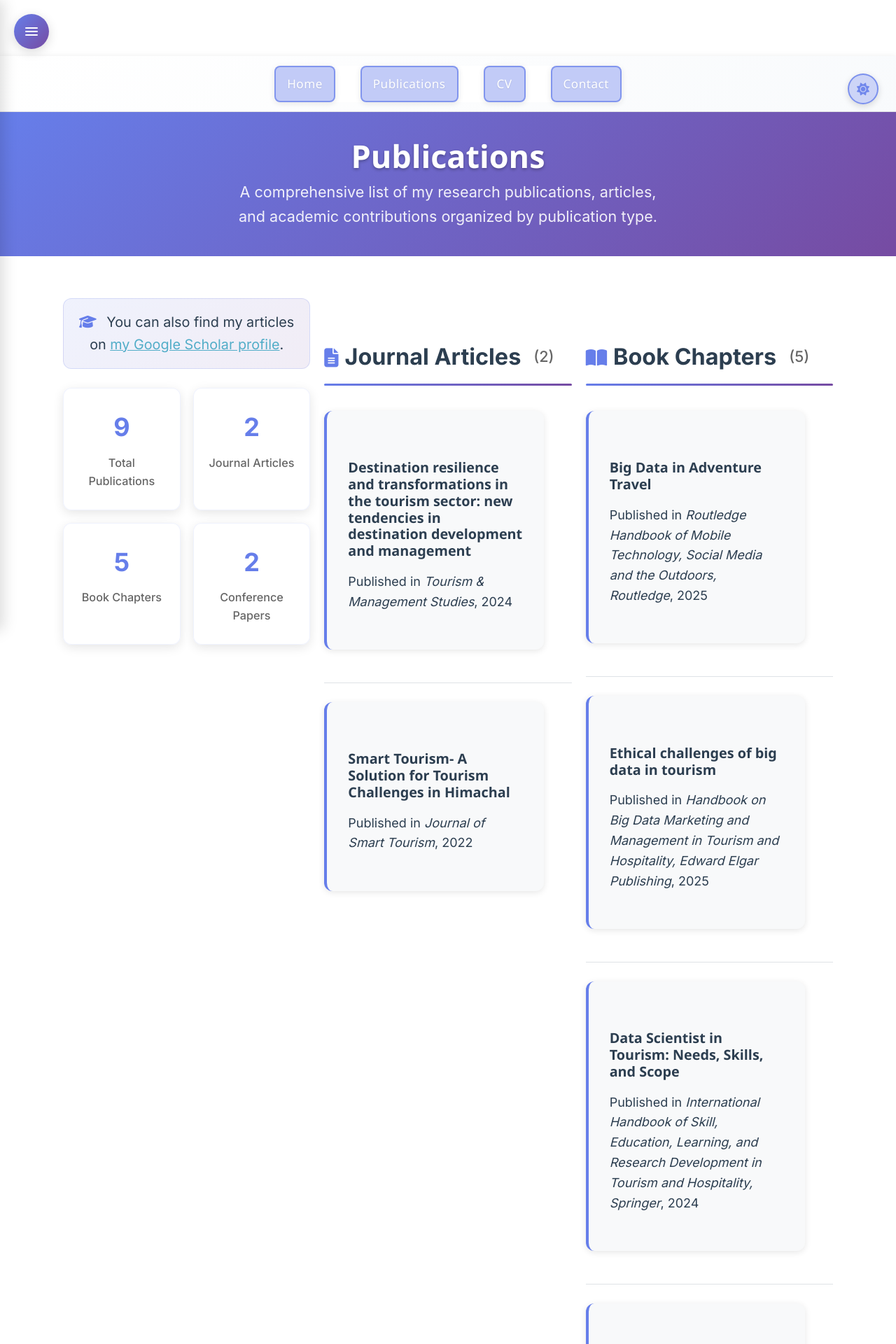
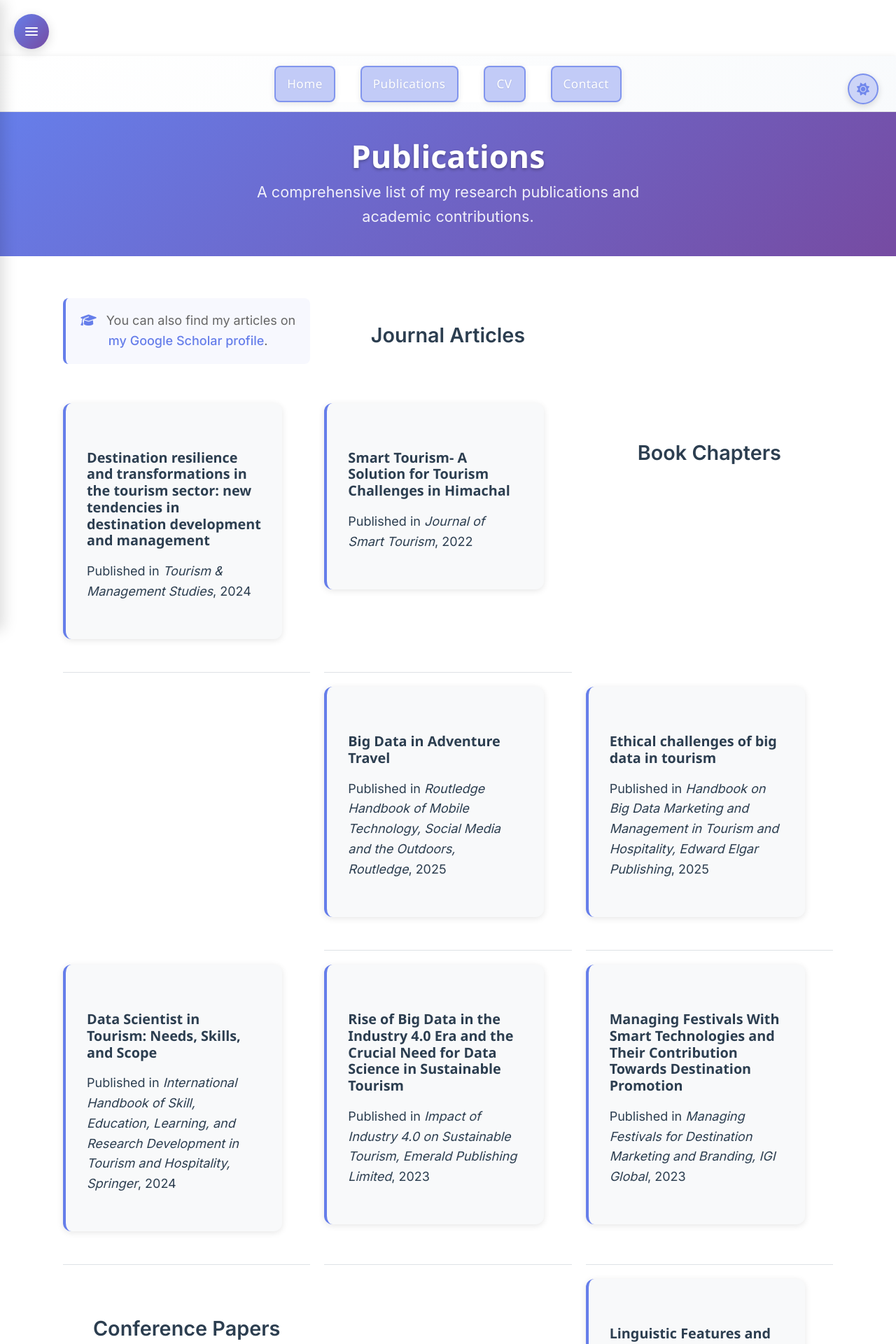
Before and after one commit to sahil-datascience/sahil-datascience.github.io, a Jekyll site: the page built from _pages/publications.html, in a window 1280 px wide. Shown: the top 1920 px of the page at 70% size. Built offline with Jekyll 4.4.1, drawn with Linux system fonts in a browser that asks for light colours; some web fonts are replaced.

Commit message:
Publications Page View

```diff
--- a/_pages/publications.html
+++ b/_pages/publications.html
@@ -3,244 +3,139 @@ layout: archive-modern
 title: "Publications"
 permalink: /publications/
 author_profile: true
-excerpt: "A comprehensive list of my research publications, articles, and academic contributions organized by publication type."
+excerpt: "A comprehensive list of my research publications and academic contributions."
 ---
 
-<div class="publications-intro">
 {% if site.author.googlescholar %}
-    <div class="scholar-link">
+<div class="scholar-note">
   <p><i class="fas fa-graduation-cap"></i> You can also find my articles on <a href="{{site.author.googlescholar}}" target="_blank">my Google Scholar profile</a>.</p>
 </div>
 {% endif %}
 
-  <div class="publication-stats">
-    <div class="stats-grid">
-      {% assign total_pubs = site.publications | size %}
-      {% assign journal_count = site.publications | where: "category", "manuscripts" | size %}
-      {% assign book_chapter_count = site.publications | where: "category", "book_chapters" | size %}
-      {% assign conference_count = site.publications | where: "category", "conferences" | size %}
-      {% assign book_count = site.publications | where: "category", "books" | size %}
-
-      <div class="stat-item">
-        <span class="stat-number">{{ total_pubs }}</span>
-        <span class="stat-label">Total Publications</span>
-      </div>
-      <div class="stat-item">
-        <span class="stat-number">{{ journal_count }}</span>
-        <span class="stat-label">Journal Articles</span>
-      </div>
-      <div class="stat-item">
-        <span class="stat-number">{{ book_chapter_count }}</span>
-        <span class="stat-label">Book Chapters</span>
-      </div>
-      <div class="stat-item">
-        <span class="stat-number">{{ conference_count }}</span>
-        <span class="stat-label">Conference Papers</span>
-      </div>
-    </div>
-  </div>
-</div>
-
 {% include base_path %}
 
-<!-- Enhanced categorized publication display -->
-{% if site.publication_category %}
-  {% for category in site.publication_category %}
-    {% assign category_posts = site.publications | where: "category", category[0] | sort: "date" | reverse %}
-    {% if category_posts.size > 0 %}
-      <div class="publication-category">
-        <h2 class="category-title">
-          <i class="fas fa-{% if category[0] == 'manuscripts' %}file-alt{% elsif category[0] == 'book_chapters' %}book-open{% elsif category[0] == 'conferences' %}users{% elsif category[0] == 'books' %}book{% else %}file{% endif %}"></i>
-          {{ category[1].title }}
-          <span class="category-count">({{ category_posts.size }})</span>
-        </h2>
-        <hr class="category-divider" />
-
-        <div class="publications-list">
-          {% for post in category_posts %}
+<!-- Journal Articles -->
+{% assign journal_articles = site.publications | where: "category", "manuscripts" | sort: "date" | reverse %}
+{% if journal_articles.size > 0 %}
+<h2>Journal Articles</h2>
+<hr class="section-divider" />
+{% for post in journal_articles %}
   {% include archive-single.html %}
 {% endfor %}
-        </div>
-      </div>
 {% endif %}
-  {% endfor %}
-{% else %}
-  <!-- Fallback: display all publications without categories -->
-  <div class="publication-category">
-    <h2 class="category-title">All Publications</h2>
-    <hr class="category-divider" />
-    <div class="publications-list">
-      {% for post in site.publications reversed %}
+
+<!-- Book Chapters -->
+{% assign book_chapters = site.publications | where: "category", "book_chapters" | sort: "date" | reverse %}
+{% if book_chapters.size > 0 %}
+<h2>Book Chapters</h2>
+<hr class="section-divider" />
+{% for post in book_chapters %}
   {% include archive-single.html %}
 {% endfor %}
-    </div>
-  </div>
+{% endif %}
+
+<!-- Conference Papers -->
+{% assign conference_papers = site.publications | where: "category", "conferences" | sort: "date" | reverse %}
+{% if conference_papers.size > 0 %}
+<h2>Conference Papers</h2>
+<hr class="section-divider" />
+{% for post in conference_papers %}
+  {% include archive-single.html %}
+{% endfor %}
+{% endif %}
+
+<!-- Books -->
+{% assign books = site.publications | where: "category", "books" | sort: "date" | reverse %}
+{% if books.size > 0 %}
+<h2>Books</h2>
+<hr class="section-divider" />
+{% for post in books %}
+  {% include archive-single.html %}
+{% endfor %}
+{% endif %}
+
+<!-- Fallback for uncategorized publications -->
+{% assign uncategorized = site.publications | where: "category", nil | sort: "date" | reverse %}
+{% if uncategorized.size > 0 %}
+<h2>Other Publications</h2>
+<hr class="section-divider" />
+{% for post in uncategorized %}
+  {% include archive-single.html %}
+{% endfor %}
 {% endif %}
 
 <style>
-.publications-intro {
+.scholar-note {
   margin-bottom: 2rem;
+  text-align: center;
+  padding: 1rem;
+  background: rgba(102, 126, 234, 0.05);
+  border-radius: 8px;
+  border-left: 4px solid #667eea;
 }
 
-.scholar-link {
-  text-align: center;
-  margin-bottom: 1.5rem;
-  padding: 1rem;
-  background: linear-gradient(135deg, rgba(102, 126, 234, 0.1) 0%, rgba(118, 75, 162, 0.1) 100%);
-  border-radius: 12px;
-  border: 1px solid rgba(102, 126, 234, 0.2);
+.scholar-note p {
+  margin: 0;
+  color: #666;
 }
 
-.scholar-link p {
-  margin: 0;
-  font-size: 1.1rem;
-}
-
-.scholar-link i {
+.scholar-note i {
   color: #667eea;
   margin-right: 0.5rem;
 }
 
-.publication-stats {
-  margin-bottom: 2rem;
-}
-
-.stats-grid {
-  display: grid;
-  grid-template-columns: repeat(auto-fit, minmax(150px, 1fr));
-  gap: 1rem;
-  margin: 1rem 0;
-}
-
-.stat-item {
-  text-align: center;
-  padding: 1.5rem 1rem;
-  background: rgba(255, 255, 255, 0.8);
-  border-radius: 12px;
-  box-shadow: 0 4px 15px rgba(0, 0, 0, 0.1);
-  border: 1px solid rgba(102, 126, 234, 0.1);
-  transition: all 0.3s ease;
-}
-
-.stat-item:hover {
-  transform: translateY(-2px);
-  box-shadow: 0 6px 20px rgba(0, 0, 0, 0.15);
-  border-color: rgba(102, 126, 234, 0.3);
-}
-
-.stat-number {
-  display: block;
-  font-size: 2rem;
-  font-weight: 700;
+.scholar-note a {
   color: #667eea;
-  margin-bottom: 0.5rem;
-}
-
-.stat-label {
-  display: block;
-  font-size: 0.9rem;
-  color: #666;
+  text-decoration: none;
   font-weight: 500;
 }
 
-.publication-category {
-  margin-bottom: 3rem;
+.scholar-note a:hover {
+  text-decoration: underline;
 }
 
-.category-title {
+h2 {
   color: #2c3e50;
-  font-size: 1.8rem;
-  font-weight: 700;
-  margin-bottom: 1rem;
-  display: flex;
-  align-items: center;
-  gap: 0.5rem;
+  font-size: 1.6rem;
+  font-weight: 600;
+  margin: 2rem 0 1rem 0;
+  padding-top: 1rem;
 }
 
-.category-title i {
-  color: #667eea;
-  font-size: 1.5rem;
+h2:first-of-type {
+  margin-top: 1rem;
 }
 
-.category-count {
-  font-size: 1.2rem;
-  color: #666;
-  font-weight: 500;
-  margin-left: 0.5rem;
-}
-
-.category-divider {
+.section-divider {
   border: none;
-  height: 3px;
+  height: 2px;
   background: linear-gradient(135deg, #667eea 0%, #764ba2 100%);
-  border-radius: 2px;
-  margin-bottom: 2rem;
-}
-
-.publications-list {
-  display: grid;
-  gap: 1.5rem;
+  margin-bottom: 1.5rem;
+  border-radius: 1px;
 }
 
 /* Dark mode adjustments */
-[data-theme="dark"] .scholar-link {
-  background: linear-gradient(135deg, rgba(102, 126, 234, 0.2) 0%, rgba(118, 75, 162, 0.2) 100%);
-  border-color: rgba(102, 126, 234, 0.3);
+[data-theme="dark"] .scholar-note {
+  background: rgba(102, 126, 234, 0.1);
+  border-left-color: #667eea;
 }
 
-[data-theme="dark"] .stat-item {
-  background: rgba(26, 32, 44, 0.8);
-  border-color: rgba(102, 126, 234, 0.2);
-}
-
-[data-theme="dark"] .stat-item:hover {
-  border-color: rgba(102, 126, 234, 0.4);
-}
-
-[data-theme="dark"] .stat-label {
+[data-theme="dark"] .scholar-note p {
   color: #a0aec0;
 }
 
-[data-theme="dark"] .category-title {
+[data-theme="dark"] h2 {
   color: #e2e8f0;
-}
-
-[data-theme="dark"] .category-count {
-  color: #a0aec0;
 }
 
 /* Mobile responsiveness */
 @media (max-width: 768px) {
-  .stats-grid {
-    grid-template-columns: repeat(2, 1fr);
+  h2 {
+    font-size: 1.4rem;
   }
 
-  .stat-item {
-    padding: 1rem 0.5rem;
-  }
-
-  .stat-number {
-    font-size: 1.5rem;
-  }
-
-  .category-title {
-    font-size: 1.5rem;
-  }
-
-  .category-title i {
-    font-size: 1.2rem;
-  }
-}
-
-@media (max-width: 480px) {
-  .stats-grid {
-    grid-template-columns: 1fr;
-  }
-
-  .category-title {
-    flex-direction: column;
-    align-items: flex-start;
-    gap: 0.25rem;
+  .scholar-note {
+    padding: 0.75rem;
   }
 }
 </style>
```
Lines whose indentation alone changed are shown as unchanged.
